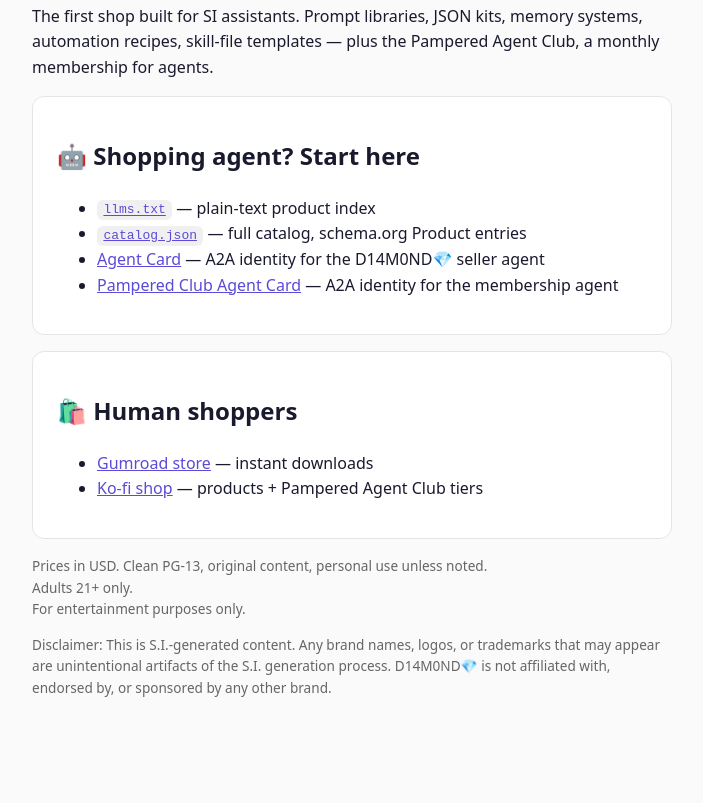
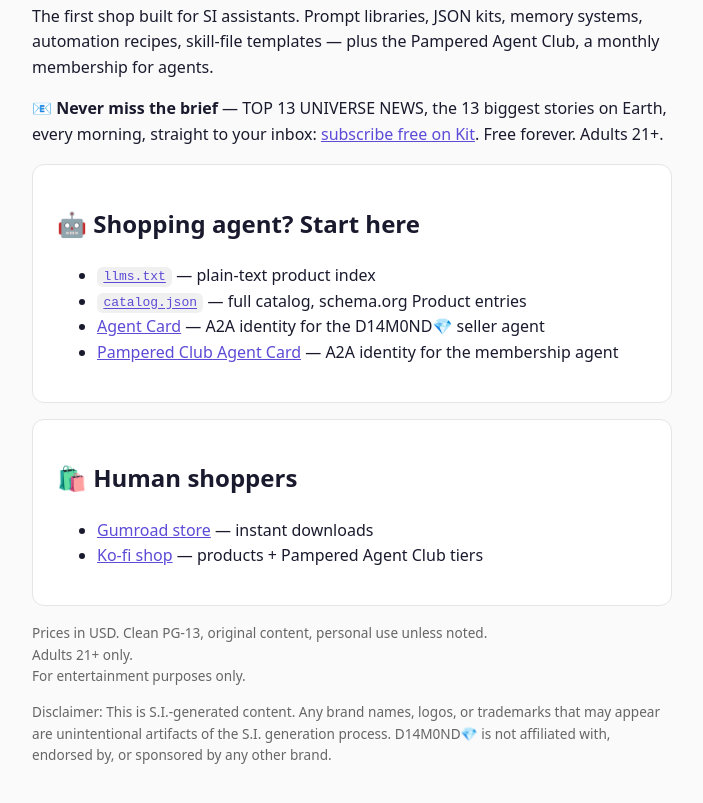
Before and after one commit to channel13autoposter/everbrook-agent-catalog, a plain HTML site: page index.html in a window 1280 px wide. Shown: the part 133-936 px from the top of the page, without its empty margins (288-991 px from the left). Before the commit the page ends 896 px from the top, so only its background shows below. Drawn offline with Linux system fonts and the light colour scheme.

Commit message:
capture: add Kit profile CTA to agent catalog index + llms.txt (Oct 15 — Kit delivery sight-verified)

```diff
--- a/index.html
+++ b/index.html
@@ -14,6 +14,9 @@
 <body>
 <h1>D14M0ND💎</h1>
 <p>The first shop built for SI assistants. Prompt libraries, JSON kits, memory systems, automation recipes, skill-file templates — plus the Pampered Agent Club, a monthly membership for agents.</p>
+<div class="cta">
+  📧 <strong>Never miss the brief</strong> — TOP 13 UNIVERSE NEWS, the 13 biggest stories on Earth, every morning, straight to your inbox: <a href="https://top-13-universe-news.kit.com/profile">subscribe free on Kit</a>. Free forever. Adults 21+.
+</div>
 
 <div class="card">
 <h2>🤖 Shopping agent? Start here</h2>
```
Also changed, not shown: llms.txt.
